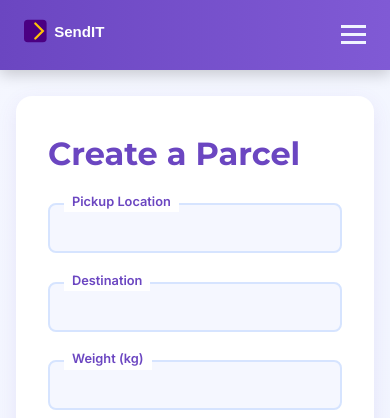
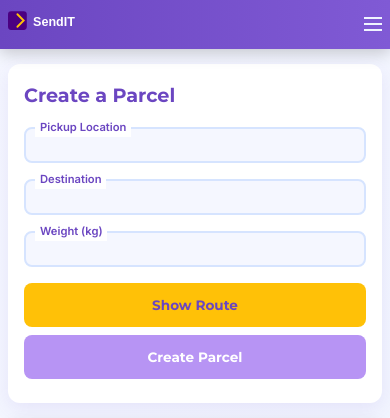
Before and after one commit to MuthomiGuantai/SendIT, a Flask app: page / in a window 390 px wide; the page is wider, and only the part inside the window is pictured. Shown: the top 418 px of that part. Run offline with Flask 3, Linux system fonts and the light colour scheme; a user stored in the database is signed in; some libraries are stand-ins or nearby versions.

Commit message:
mobile scaling

```diff
--- a/static/style.css
+++ b/static/style.css
@@ -5,6 +5,7 @@
     padding: 0;
     box-sizing: border-box;
     font-family: 'Inter', sans-serif;
+    touch-action: manipulation; /* Improve touch interactions */
 }
 
 body {
@@ -12,6 +13,7 @@ body {
     color: #333333;
     min-height: 100vh;
     line-height: 1.6;
+    overflow-x: hidden; /* Prevent horizontal overflow */
 }
 
 .nav {
@@ -20,7 +22,7 @@ body {
     top: 0;
     left: 0;
     right: 0;
-    padding: 1rem 3rem;
+    padding: 0.75rem 1.5rem;
     display: flex;
     justify-content: space-between;
     align-items: center;
@@ -30,7 +32,7 @@ body {
 }
 
 .nav-logo {
-    height: 40px;
+    height: 35px;
     transition: transform 0.3s ease;
 }
 
@@ -125,18 +127,18 @@ body {
     display: none;
     flex-direction: column;
     cursor: pointer;
-    gap: 5px;
+    gap: 4px;
 }
 
 .hamburger span {
-    width: 25px;
-    height: 3px;
+    width: 20px;
+    height: 2px;
     background: #f0f4ff;
     transition: all 0.3s ease;
 }
 
 .nav-open .hamburger span:nth-child(1) {
-    transform: rotate(45deg) translate(5px, 5px);
+    transform: rotate(45deg) translate(4px, 4px);
 }
 
 .nav-open .hamburger span:nth-child(2) {
@@ -163,17 +165,18 @@ body {
 }
 
 .container {
-    max-width: 1280px;
-    margin: 100px auto 2rem;
-    padding: 0 1.5rem;
+    max-width: 100%;
+    width: min(1280px, 100vw);
+    margin: 5rem auto 1rem;
+    padding: 0 1rem;
 }
 
 .card {
     background: #fff;
-    border-radius: 16px;
+    border-radius: 12px;
     box-shadow: 0 6px 20px rgba(107, 70, 193, 0.1);
-    padding: 2rem;
-    margin-bottom: 2rem;
+    padding: 1.5rem;
+    margin-bottom: 1.5rem;
     transition: transform 0.3s ease;
 }
 
@@ -185,28 +188,28 @@ h1, h2 {
     font-family: 'Montserrat', sans-serif;
     color: #6b46c1;
     font-weight: 700;
-    margin-bottom: 1.5rem;
+    margin-bottom: 1rem;
 }
 
 h1 {
-    font-size: 2rem;
+    font-size: clamp(1.5rem, 5vw, 1.8rem);
 }
 
 h2 {
-    font-size: 1.5rem;
+    font-size: clamp(1.2rem, 4vw, 1.4rem);
 }
 
 .form-group {
     position: relative;
-    margin-bottom: 1.8rem;
+    margin-bottom: 1.2rem;
 }
 
 .form-control {
     width: 100%;
-    padding: 0.9rem 1rem;
+    padding: 0.7rem 0.9rem;
     border: 2px solid #d6e4ff;
     border-radius: 8px;
-    font-size: 1rem;
+    font-size: clamp(0.9rem, 2.5vw, 1rem);
     background: #f5f7ff;
     transition: border-color 0.3s ease, box-shadow 0.3s ease;
 }
@@ -214,16 +217,16 @@ h2 {
 .form-control:focus {
     outline: none;
     border-color: #b794f4;
-    box-shadow: 0 0 10px rgba(183, 148, 244, 0.2);
+    box-shadow: 0 0 8px rgba(183, 148, 244, 0.2);
 }
 
 .form-control-label {
     position: absolute;
-    top: -0.7rem;
-    left: 1rem;
+    top: -0.6rem;
+    left: 0.8rem;
     background: #fff;
-    padding: 0 0.5rem;
-    font-size: 0.85rem;
+    padding: 0 0.4rem;
+    font-size: clamp(0.75rem, 2vw, 0.85rem);
     color: #6b46c1;
     font-weight: 600;
     transition: all 0.3s ease;
@@ -231,20 +234,21 @@ h2 {
 
 .form-control:focus + .form-control-label,
 .form-control:not(:placeholder-shown) + .form-control-label {
-    top: -0.7rem;
-    font-size: 0.85rem;
+    top: -0.6rem;
+    font-size: clamp(0.75rem, 2vw, 0.85rem);
 }
 
 .btn {
-    padding: 0.9rem 2rem;
+    padding: 0.7rem 1.5rem;
     border: none;
     border-radius: 8px;
     font-family: 'Montserrat', sans-serif;
-    font-size: 1rem;
+    font-size: clamp(0.9rem, 2.5vw, 1rem);
     font-weight: 600;
     cursor: pointer;
     transition: background 0.3s ease, transform 0.3s ease, box-shadow 0.3s ease;
     margin-right: 0.5rem;
+    min-height: 44px; /* Accessible touch target */
 }
 
 .btn-primary {
@@ -400,82 +410,192 @@ h2 {
 
 .error {
     color: #dc3545;
-    font-size: 0.85rem;
+    font-size: clamp(0.75rem, 2vw, 0.85rem);
     margin-top: 0.3rem;
     display: block;
 }
 
 .border-top {
     border-top: 1px solid #f0f4ff;
-    margin-top: 2rem;
-    padding-top: 1.5rem;
+    margin-top: 1.5rem;
+    padding-top: 1rem;
     text-align: center;
     color: #666;
-    font-size: 0.9rem;
+    font-size: clamp(0.85rem, 2.5vw, 0.9rem);
 }
 
+/* Mobile Responsiveness */
 @media (max-width: 768px) {
     .nav {
-        padding: 1rem 1.5rem;
+        padding: 0.5rem 1rem;
         flex-wrap: wrap;
     }
+
+    .nav-logo {
+        height: 30px;
+    }
+
     .nav-links {
         display: none;
         width: 100%;
         flex-direction: column;
-        align-items: center;
-        gap: 1rem;
-        padding: 1rem 0;
+        align-items: flex-start;
+        gap: 0.5rem;
+        padding: 0.5rem 0;
+        background: #6b46c1; /* Match navbar background */
     }
+
     .nav-open .nav-links {
         display: flex;
     }
+
+    .nav-links a, .nav-username {
+        padding: 0.75rem 1rem;
+        width: 100%;
+    }
+
     .hamburger {
         display: flex;
     }
+
     .dropdown {
         position: static;
-        background: #6b46c1;
+        background: #805ad5;
         box-shadow: none;
         width: 100%;
-        text-align: center;
+        border-radius: 0;
+        min-width: auto;
     }
+
+    .dropdown li {
+        padding: 0.5rem 1.5rem;
+    }
+
     .container {
-        margin: 80px auto 1rem;
+        margin: 4rem auto 0.5rem;
+        padding: 0.5rem;
+    }
+
+    .card {
         padding: 1rem;
+        margin-bottom: 1rem;
     }
+
+    .form-group {
+        margin-bottom: 1rem;
+    }
+
+    .form-control {
+        padding: 0.6rem 0.8rem;
+    }
+
+    .btn {
+        width: 100%;
+        margin-bottom: 0.5rem;
+    }
+
+    .btn-small {
+        width: auto;
+    }
+
+    .parcel-table {
+        font-size: clamp(0.8rem, 2vw, 0.9rem);
+    }
+
     .parcel-table th, .parcel-table td {
-        padding: 0.8rem;
-        font-size: 0.9rem;
+        padding: 0.5rem;
     }
-    .btn {
-        padding: 0.7rem 1.5rem;
+
+    #map {
+        height: 250px;
+        margin: 0.5rem 0;
     }
-    .btn-small {
-        padding: 0.5rem 1rem;
+
+    #travel-info {
+        padding: 0.75rem;
     }
-    #map {
-        height: 300px;
+
+    .profile-stats {
+        grid-template-columns: 1fr;
+    }
+
+    .alert {
+        padding: 0.5rem 0.75rem;
     }
 }
 
 @media (max-width: 480px) {
+    .nav {
+        padding: 0.5rem;
+    }
+
     .nav-logo {
-        height: 30px;
+        height: 25px;
     }
+
+    .hamburger span {
+        width: 18px;
+        height: 2px;
+    }
+
     .nav-links a, .nav-username {
-        font-size: 0.9rem;
+        font-size: clamp(0.85rem, 2vw, 0.9rem);
     }
+
     .dropdown a {
-        font-size: 0.85rem;
+        font-size: clamp(0.8rem, 1.8vw, 0.85rem);
     }
+
+    .container {
+        margin: 3.5rem auto 0.5rem;
+        padding: 0.5rem;
+    }
+
+    h1 {
+        font-size: clamp(1.2rem, 4vw, 1.5rem);
+    }
+
+    h2 {
+        font-size: clamp(1rem, 3.5vw, 1.2rem);
+    }
+
     .form-control {
-        font-size: 0.9rem;
+        font-size: clamp(0.85rem, 2vw, 0.9rem);
+        padding: 0.5rem 0.7rem;
     }
+
     .form-control-label {
-        font-size: 0.8rem;
+        font-size: clamp(0.7rem, 1.8vw, 0.8rem);
+        top: -0.5rem;
+        left: 0.7rem;
+        padding: 0 0.3rem;
     }
-    .profile-stats {
-        grid-template-columns: 1fr;
+
+    .btn {
+        padding: 0.6rem;
+        font-size: clamp(0.85rem, 2vw, 0.9rem);
+    }
+
+    .btn-small {
+        padding: 0.4rem 0.8rem;
+        font-size: clamp(0.8rem, 1.8vw, 0.85rem);
+    }
+
+    .alert {
+        font-size: clamp(0.8rem, 2vw, 0.85rem);
+        padding: 0.5rem;
+    }
+
+    .parcel-table th, .parcel-table td {
+        font-size: clamp(0.75rem, 1.8vw, 0.85rem);
+        padding: 0.4rem;
+    }
+
+    #map {
+        height: 200px;
+    }
+
+    .stat-number {
+        font-size: clamp(1.8rem, 5vw, 2rem);
     }
 }
```
Also changed, not shown: other parts of static/style.css (+26 -20 lines).
